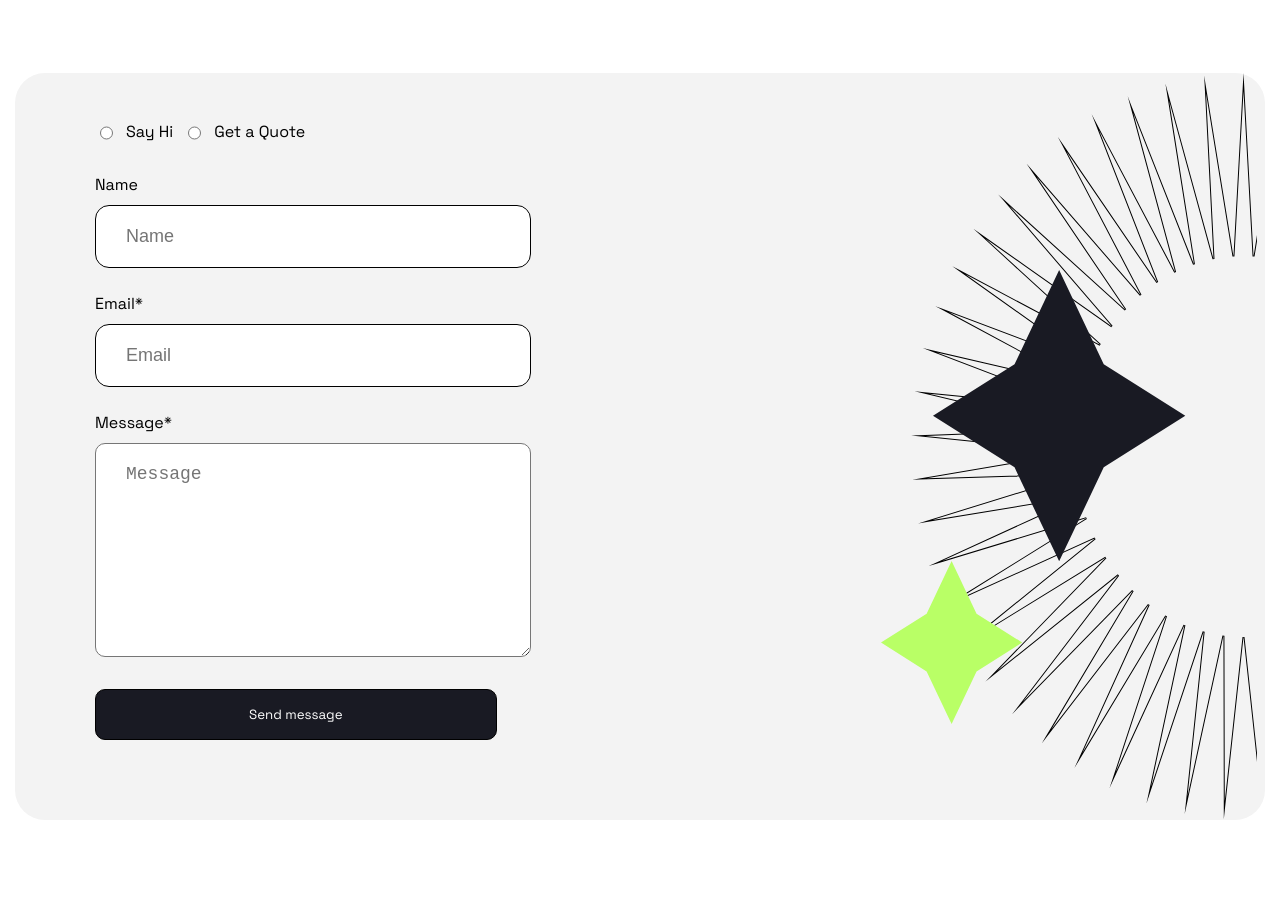
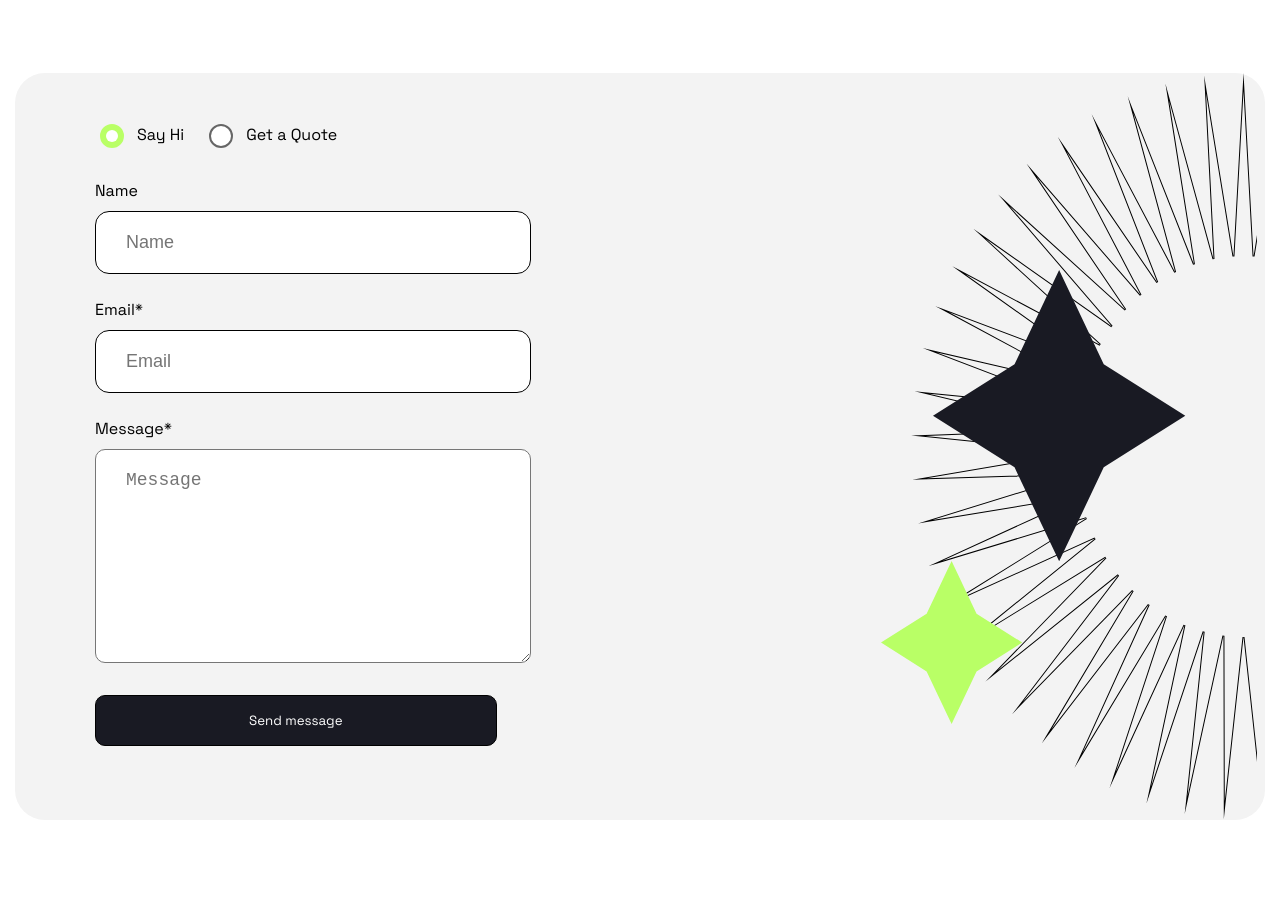
Before and after one commit to mercy299/Positivus, a Vue app: page / in a window 1280 px wide. Shown: the part 6593-7491 px from the top of the page. Built offline with nearby package versions, Linux system fonts and the light colour scheme; the HTML template or start-up script is replaced by a standard one.

Commit message:
chore:contact form and radio buttons updates

```diff
--- a/src/components/Home/HomeContactUs.vue
+++ b/src/components/Home/HomeContactUs.vue
@@ -8,11 +8,15 @@
       <div class="contact-us-form">
         <form>
           <div class="radio-buttons">
-            <input type="radio" id="one" value="One" v-model="picked" />
-            <label for="one">Say Hi</label>
+            <div class="radio-wrapper">
+              <input type="radio" id="one" value="One" v-model="picked" checked />
+              <label for="one">Say Hi</label>
+            </div>
 
-            <input type="radio" id="two" value="Two" v-model="picked" />
-            <label for="two">Get a Quote</label>
+            <div class="radio-wrapper">
+              <input type="radio" id="two" value="Two" v-model="picked" />
+              <label for="two">Get a Quote</label>
+            </div>
           </div>
           <div class="form-inputs">
             <div class="form-group">
@@ -79,9 +83,46 @@ const email = ref('')
 }
 .radio-buttons {
   display: flex;
-  gap: 10px;
+  gap: 20px;
   padding-bottom: 2em;
   padding-top: 0;
+  /* margin: 0.5rem; */
+}
+.radio-wrapper {
+  display: flex;
+  align-items: center;
+  gap: 10px;
+}
+.radio-buttons input[type='radio'] {
+  appearance: none;
+  width: 24px;
+  height: 24px;
+  border: 2px solid #666;
+  border-radius: 50%;
+  background-color: #fff;
+  cursor: pointer;
+  position: relative;
+}
+.radio-buttons input[type='radio']:checked {
+  background-color: #b9ff66;
+  border-color: #b9ff66;
+}
+
+.radio-buttons input[type='radio']:checked::after {
+  content: '';
+  position: absolute;
+  top: 50%;
+  left: 50%;
+  width: 12px;
+  height: 12px;
+  background-color: #fff;
+  border-radius: 50%;
+  transform: translate(-50%, -50%);
+}
+
+.radio-buttons label {
+  font-size: 16px;
+  cursor: pointer;
 }
 .form-group {
   flex-direction: column;
```
